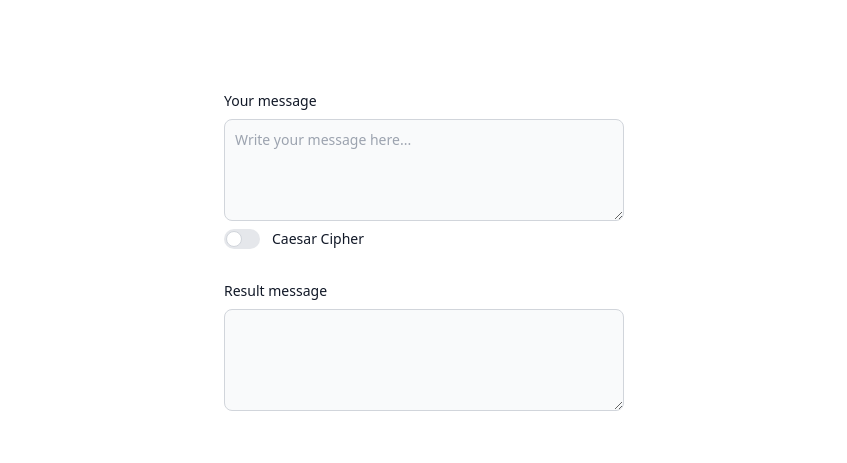
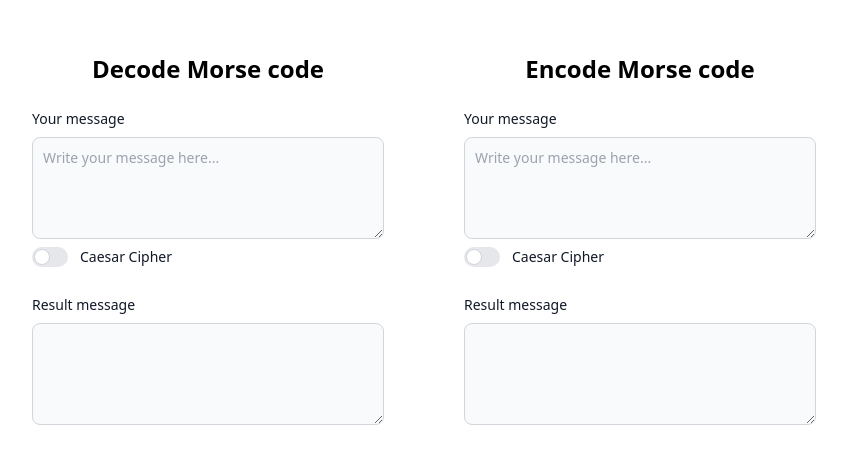
Before and after one commit to mechapear/code-translator-react, a React (Vite) app: page / in a window 1280 px wide. Shown: the part 153-616 px from the top of the page, without its empty margins (216-1063 px from the left). Built offline with nearby package versions, Linux system fonts and the light colour scheme.

Commit message:
refactor: extract Morse code decoder and encoder component

```diff
--- a/src/App.tsx
+++ b/src/App.tsx
@@ -1,8 +1,7 @@
-import { ChangeEvent, useState } from 'react'
-import CheckBox from './modules/CheckBox.tsx'
-import TextArea from './modules/TextArea.tsx'
+import MorseCodeDecoder from './modules/MorseCodeDecoder.tsx'
+import { MorseCodeEncoder } from './modules/MorseCodeEncoder.tsx'
 
-const MORSE_CODE: Record<string, string> = {
+export const MORSE_CODE: Record<string, string> = {
   A: '.-',
   B: '-...',
   C: '-.-.',
@@ -60,85 +59,16 @@ const MORSE_CODE: Record<string, string> = {
 }
 
 export default function App() {
-  const [input, setInput] = useState('')
-  const [isCaesar, setIsCaesar] = useState(false)
-
-  const decodedText = decodeMorse(input)
-  const resultText = isCaesar ? decodeCaesar(decodedText) : decodedText
-
-  function handleInputChange(event: ChangeEvent<HTMLTextAreaElement>) {
-    setInput(event.target.value)
-  }
-
   return (
     <>
-      <div className="absolute left-1/2 top-1/2 min-w-[320px] -translate-x-1/2 -translate-y-1/2 md:min-w-[400px]">
-        <TextArea
-          label="Your message"
-          rows={4}
-          placeholder="Write your message here..."
-          onChange={handleInputChange}
-        />
-        <CheckBox
-          className="mb-6 mt-2"
-          label="Caesar Cipher"
-          onChange={() => setIsCaesar((prevIsCaesar) => !prevIsCaesar)}
-          checked={isCaesar}
-        />
-        <TextArea label="Result message" rows={4} value={resultText} disabled />
+      <div className="flex min-h-screen flex-col items-center justify-center pb-10 md:flex-row">
+        <div className="m-5 min-w-[18rem] md:m-10 md:min-w-[22rem]">
+          <MorseCodeDecoder />
+        </div>
+        <div className="m-5 min-w-[18rem] md:m-10 md:min-w-[22rem]">
+          <MorseCodeEncoder />
+        </div>
       </div>
     </>
   )
 }
-
-function decodeMorse(encodedString: string) {
-  return encodedString
-    .split(' ') // split the encodedString into array of encoded characters
-    .map((encodedCharacter) => {
-      // convert empty string to space character = space between words
-      if (encodedCharacter === '') return ' '
-
-      // get object key from value
-      // Object.keys(obj).find(key => obj[key] === value)
-      return Object.keys(MORSE_CODE).find(
-        (key) => MORSE_CODE[key] === encodedCharacter,
-      )
-    })
-    .join('')
-}
-
-function decodeCaesar(caesarText: string) {
-  return caesarText
-    .split('') // split caesarText into array of each character
-    .map((caesarCharacter) => {
-      if (caesarCharacter === ' ') return ' '
-      // convert each caesarCharacter by the previous character
-      // string.fromCharCode() converts Unicode values to characters
-      return String.fromCharCode(caesarCharacter.charCodeAt(0) - 1)
-    })
-    .join('')
-}
-
-function encodeMorse(decodedString: string) {
-  return decodedString
-    .split('') // split the decodedString into array of decoded characters
-    .map((decodedCharacter) => {
-      // convert to '' for not tripple space between words when joining
-      if (decodedCharacter === ' ') return ''
-      // get object value from key
-      return MORSE_CODE[decodedCharacter]
-    })
-    .join(' ')
-}
-
-function encodeCaesar(decodedText: string) {
-  return decodedText
-    .split('') // split decodedText into array of each decoded character
-    .map((decodedCharacter) => {
-      if (decodedCharacter === ' ') return ' '
-      // convert to caesar character by replacing with the next character
-      // string.fromCharCode() converts Unicode values to characters
-      return String.fromCharCode(decodedCharacter.charCodeAt(0) + 1)
-    })
-    .join('')
-}
--- /dev/null
+++ b/src/modules/MorseCodeDecoder.tsx
@@ -0,0 +1,57 @@
+import { ChangeEvent, useState } from 'react'
+import { MORSE_CODE } from '../App.tsx'
+import TranslatorBoard from './TranslatorBoard.tsx'
+
+export default function MorseCodeDecoder() {
+  const [input, setInput] = useState('')
+  const [isCaesar, setIsCaesar] = useState(false)
+
+  const decodedText = decodeMorse(input)
+  const resultDecodedText = isCaesar ? decodeCaesar(decodedText) : decodedText
+
+  function handleInputChange(event: ChangeEvent<HTMLTextAreaElement>) {
+    setInput(event.target.value)
+  }
+
+  function handleCheckBoxChange() {
+    setIsCaesar((prevIsCaesar) => !prevIsCaesar)
+  }
+
+  return (
+    <TranslatorBoard
+      headerText="Decode Morse code"
+      checkedValue={isCaesar}
+      onInputChange={handleInputChange}
+      onCheckBoxChange={handleCheckBoxChange}
+      resultText={resultDecodedText}
+    />
+  )
+}
+
+function decodeMorse(encodedString: string) {
+  return encodedString
+    .split(' ') // split the encodedString into array of encoded characters
+    .map((encodedCharacter) => {
+      // convert empty string to space character = space between words
+      if (encodedCharacter === '') return ' '
+
+      // get object key from value
+      // Object.keys(obj).find(key => obj[key] === value)
+      return Object.keys(MORSE_CODE).find(
+        (key) => MORSE_CODE[key] === encodedCharacter,
+      )
+    })
+    .join('')
+}
+
+function decodeCaesar(caesarText: string) {
+  return caesarText
+    .split('') // split caesarText into array of each character
+    .map((caesarCharacter) => {
+      if (caesarCharacter === ' ') return ' '
+      // convert each caesarCharacter by the previous character
+      // string.fromCharCode() converts Unicode values to characters
+      return String.fromCharCode(caesarCharacter.charCodeAt(0) - 1)
+    })
+    .join('')
+}
--- /dev/null
+++ b/src/modules/MorseCodeEncoder.tsx
@@ -0,0 +1,54 @@
+import { ChangeEvent, useState } from 'react'
+import { MORSE_CODE } from '../App.tsx'
+import TranslatorBoard from './TranslatorBoard.tsx'
+
+export function MorseCodeEncoder() {
+  const [input, setInput] = useState('')
+  const [isCaesar, setIsCaesar] = useState(false)
+
+  const encodedText = isCaesar ? encodeCaesar(input) : input
+  const resultEncodedText = encodeMorse(encodedText)
+
+  function handleInputChange(event: ChangeEvent<HTMLTextAreaElement>) {
+    setInput(event.target.value)
+  }
+
+  function handleCheckBoxChange() {
+    setIsCaesar((prevIsCaesar) => !prevIsCaesar)
+  }
+
+  return (
+    <TranslatorBoard
+      headerText="Encode Morse code"
+      checkedValue={isCaesar}
+      onInputChange={handleInputChange}
+      onCheckBoxChange={handleCheckBoxChange}
+      resultText={resultEncodedText}
+    />
+  )
+}
+
+function encodeMorse(decodedString: string) {
+  return decodedString
+    .toUpperCase() // convert to uppercase for matching MORSE_CODE keys
+    .split('') // split the decodedString into array of decoded characters
+    .map((decodedCharacter) => {
+      // convert to '' for not tripple space between words when joining
+      if (decodedCharacter === ' ') return ''
+      // get object value from key
+      return MORSE_CODE[decodedCharacter]
+    })
+    .join(' ')
+}
+
+function encodeCaesar(decodedText: string) {
+  return decodedText
+    .split('') // split decodedText into array of each decoded character
+    .map((decodedCharacter) => {
+      if (decodedCharacter === ' ') return ' '
+      // convert to caesar character by replacing with the next character
+      // string.fromCharCode() converts Unicode values to characters
+      return String.fromCharCode(decodedCharacter.charCodeAt(0) + 1)
+    })
+    .join('')
+}
--- /dev/null
+++ b/src/modules/TranslatorBoard.tsx
@@ -0,0 +1,41 @@
+import { ChangeEventHandler } from 'react'
+import CheckBox from './CheckBox.tsx'
+import TextArea from './TextArea.tsx'
+
+export type TranslatorBoardProps = {
+  headerText: string
+  checkedValue: boolean
+  onInputChange: ChangeEventHandler<HTMLTextAreaElement>
+  onCheckBoxChange: () => void
+  resultText: string
+}
+
+export default function TranslatorBoard({
+  headerText,
+  checkedValue,
+  onInputChange,
+  onCheckBoxChange,
+  resultText,
+}: TranslatorBoardProps) {
+  return (
+    <>
+      <div className="my-6 text-center text-2xl font-semibold">
+        {headerText}
+      </div>
+      <TextArea
+        label="Your message"
+        rows={4}
+        placeholder="Write your message here..."
+        // lets outside (App) access the entire event object
+        onChange={onInputChange}
+      />
+      <CheckBox
+        className="mb-5 mt-2"
+        label="Caesar Cipher"
+        onChange={onCheckBoxChange}
+        checked={checkedValue}
+      />
+      <TextArea label="Result message" rows={4} value={resultText} disabled />
+    </>
+  )
+}
```
Also changed, not shown: src/App.css (deleted).
